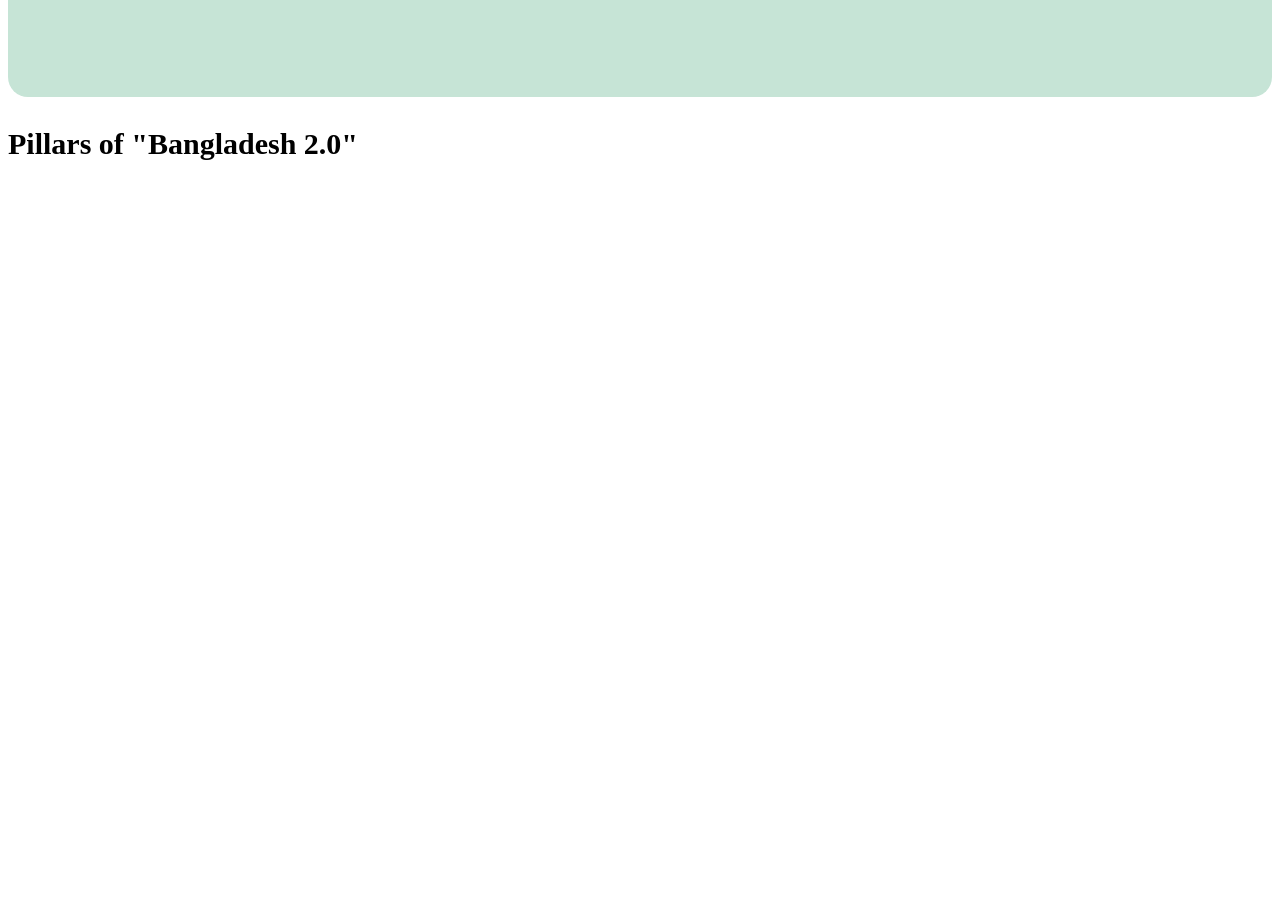
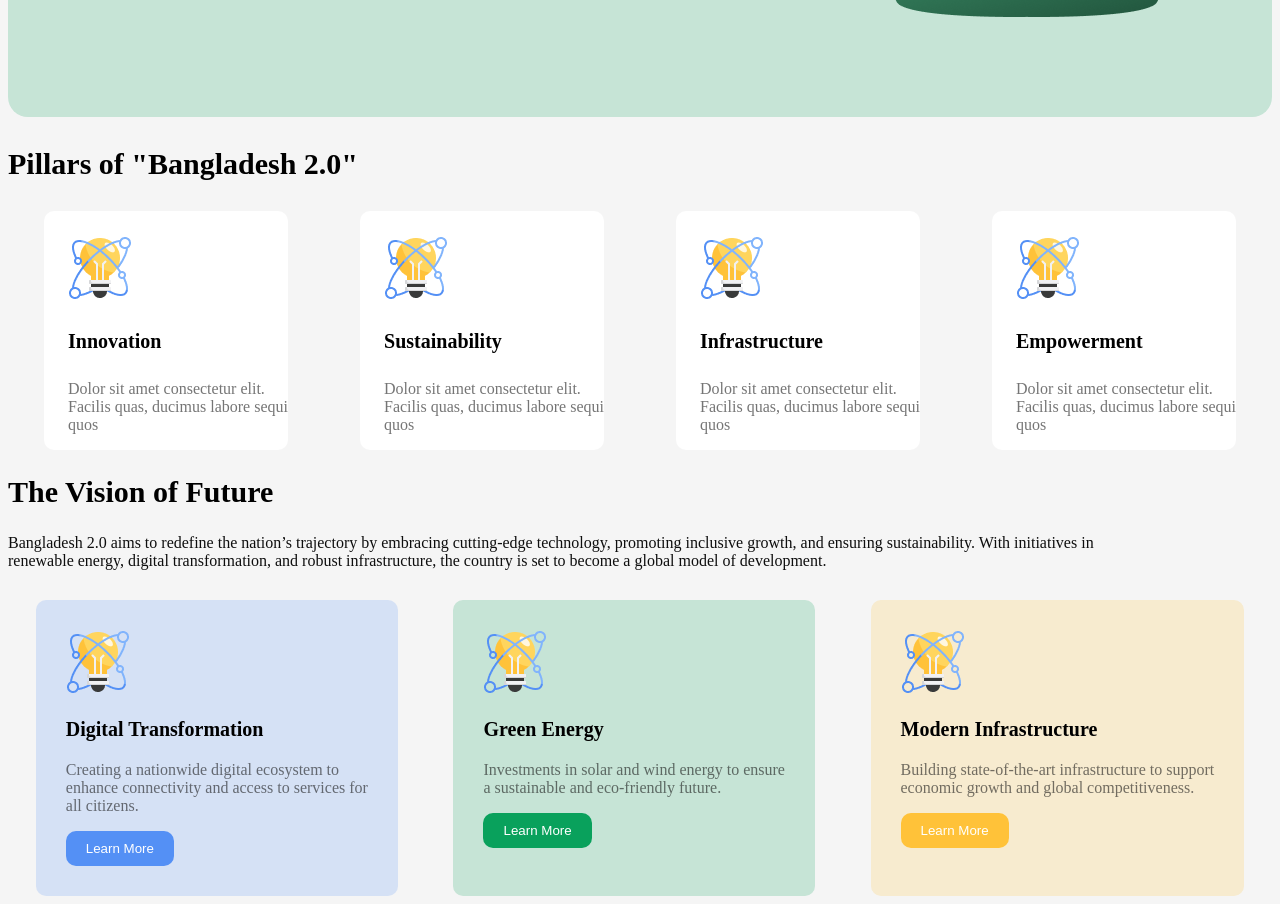
Before and after one commit to Musarrat1/b11A1, a plain HTML site: page index.html in a window 1280 px wide. Shown: the part 578-1482 px from the top of the page. Before the commit the page ends 800 px from the top, so only its background shows below. Drawn offline with Linux system fonts and the light colour scheme.

Commit message:
added second card

```diff
--- a/index.html
+++ b/index.html
@@ -6,7 +6,7 @@
     <title>Assignment 1</title>
     <link rel="stylesheet" href="style.css/style1.css">
 </head>
-<body>
+<body class="body1">
     <header >
         <nav class="nav1">
             <h1 class="title">Bangladesh 2.0</h1>
@@ -29,6 +29,66 @@
     </section>
     <section>
         <h3 class="title title3">Pillars of "Bangladesh 2.0"</h3>
+        <div class="div-cards">
+            <div class="card-div">
+                <img src="assets/card-icon.png" alt="" srcset="">
+
+                    <h4 class="card-1">Innovation</h4>
+                    <p class="p-1">Dolor sit amet consectetur elit.<br> Facilis quas, ducimus labore sequi<br> quos </p>
+
+            </div>
+            <div class="card-div">
+                <img src="assets/card-icon.png" alt="" srcset="">
+
+                <h4 class="card-1">Sustainability</h4>
+                <p class="p-1">Dolor sit amet consectetur elit.<br> Facilis quas, ducimus labore sequi<br> quos </p>
+
+
+            </div>
+            <div class="card-div">
+                <img src="assets/card-icon.png" alt="" srcset="">
+
+                <h4 class="card-1">Infrastructure</h4>
+                <p class="p-1">Dolor sit amet consectetur elit.<br> Facilis quas, ducimus labore sequi<br> quos </p>
+
+
+            </div>
+            <div class="card-div">
+                <img src="assets/card-icon.png" alt="" srcset="">
+
+                <h4 class="card-1">Empowerment</h4>
+                <p class="p-1">Dolor sit amet consectetur elit.<br> Facilis quas, ducimus labore sequi<br> quos </p>
+
+
+            </div>
+        </div>
+
+    </section>
+    <section>
+        <h2 class="title-4">The Vision of Future</h2>
+        <p class="p-2">Bangladesh 2.0 aims to redefine the nation’s trajectory by embracing cutting-edge technology, promoting inclusive growth, and ensuring sustainability. With initiatives in<br> renewable energy, digital transformation, and robust infrastructure, the country is set to become a global model of development.</p>
+        <div class="div-cards card-2">
+            <div class="card-div-2">
+                <img src="assets/card-icon.png" alt="">
+                <h3 class="card-1">Digital Transformation</h3>
+                <p class="p-1">Creating a nationwide digital ecosystem to<br> enhance connectivity and access to services for<br> all citizens.</p>
+                <button class="btn-card">Learn More</button>
+            </div>
+            <div class="card-div-3">
+                <img src="assets/card-icon.png" alt="">
+                <h3 class="card-1">Green Energy</h3>
+                <p class="p-1">Investments in solar and wind energy to ensure<br> a sustainable and eco-friendly future.</p>
+                <button class="btn-card-1">Learn More</button>
+            </div>
+            <div class="card-div-4">
+                <img src="assets/card-icon.png" alt="">
+                <h3 class="card-1">Modern Infrastructure</h3>
+                <p class="p-1">Building state-of-the-art infrastructure to support<br>economic growth and global competitiveness.</p>
+                <button class="btn-card-2">Learn More</button>
+            </div>
+        </div>
+    </section>
+    <section>
 
     </section>
 
--- a/style.css/style1.css
+++ b/style.css/style1.css
@@ -16,16 +16,19 @@
 }
 .nav1{
    display: flex;
+   justify-content: space-between;
    gap: 200px;
 
 }
 .section2{
+    margin-top: 20px;
     padding-left: 50px;
     padding-top: 100px;
     padding-bottom: 100px;
     border-radius: 20px;
     background-color: #C6E4D6;
     display: flex;
+    justify-content: space-between;
 }
 .title2{
     font-size: 40px;
@@ -48,3 +51,91 @@
 .title3{
     font-size: 30px;
 }
+.card-1{
+    font-size: 20px;
+}
+.p-1{
+    color: #0e0e0e92;
+}
+.body1{
+    background-color: #F5F5F5;
+}
+.card-div{
+    padding-left: 24px;
+    padding-top: 25px;
+    background-color: white;
+    border-radius: 10px;
+}
+.div-cards{
+   display: flex;
+
+   justify-content: space-around;
+
+}
+.title-4{
+    color: black;
+    font-weight: bold;
+    font-size: 30px;
+}
+.p-2{
+    color: #0E0E0E;
+}
+.card-div-2{
+    background-color: rgb(84, 144, 245,20%);
+    padding-left: 30px;
+    padding-right: 30px;
+    border-radius: 10px;
+    padding-top: 30px;
+    padding-bottom: 30px;
+}
+.btn-card{
+    background-color: #5490F5;
+    padding-left: 20px;
+    padding-right: 20px;
+    padding-top: 10px;
+    padding-bottom: 10px;
+    border-radius: 10px;
+    border: none;
+    color: white;
+}
+.card-div-3{
+    background-color: #C6E4D6;
+    padding-left: 30px;
+    padding-right: 30px;
+    border-radius: 10px;
+    padding-top: 30px;
+    padding-bottom: 30px;
+
+}
+.card-div-4{
+    background-color: #F7EBCF;
+    padding-left: 30px;
+    padding-right: 30px;
+    border-radius: 10px;
+    padding-top: 30px;
+    padding-bottom: 30px;
+
+}
+.btn-card-1{
+    background-color: #09A15C;
+    padding-left: 20px;
+    padding-right: 20px;
+    padding-top: 10px;
+    padding-bottom: 10px;
+    border-radius: 10px;
+    border: none;
+    color: white;
+}
+.btn-card-2{
+    background-color: #FFC239;
+    padding-left: 20px;
+    padding-right: 20px;
+    padding-top: 10px;
+    padding-bottom: 10px;
+    border-radius: 10px;
+    border: none;
+    color: white;
+}
+.card-2{
+    margin-top: 30px;
+}
```
Also changed, not shown: assets/card-icon.png (added).
